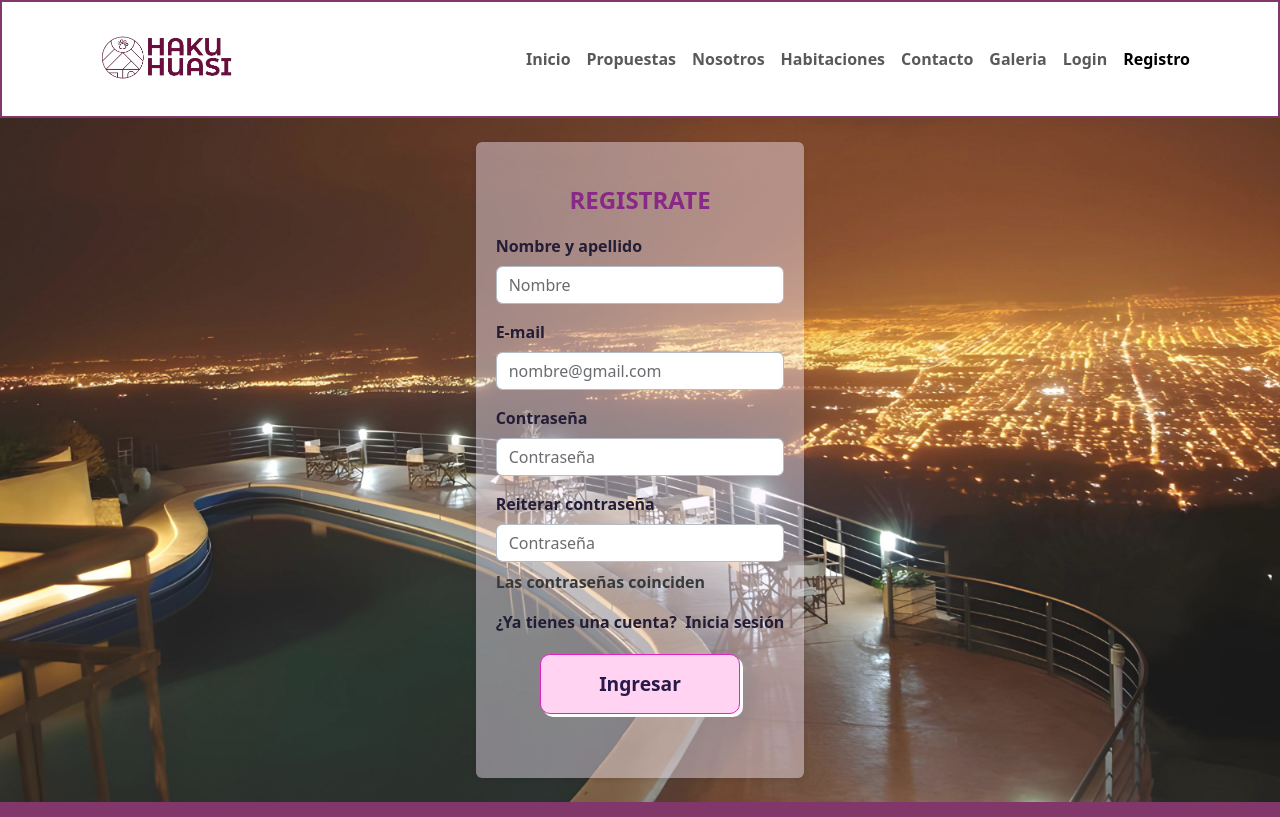
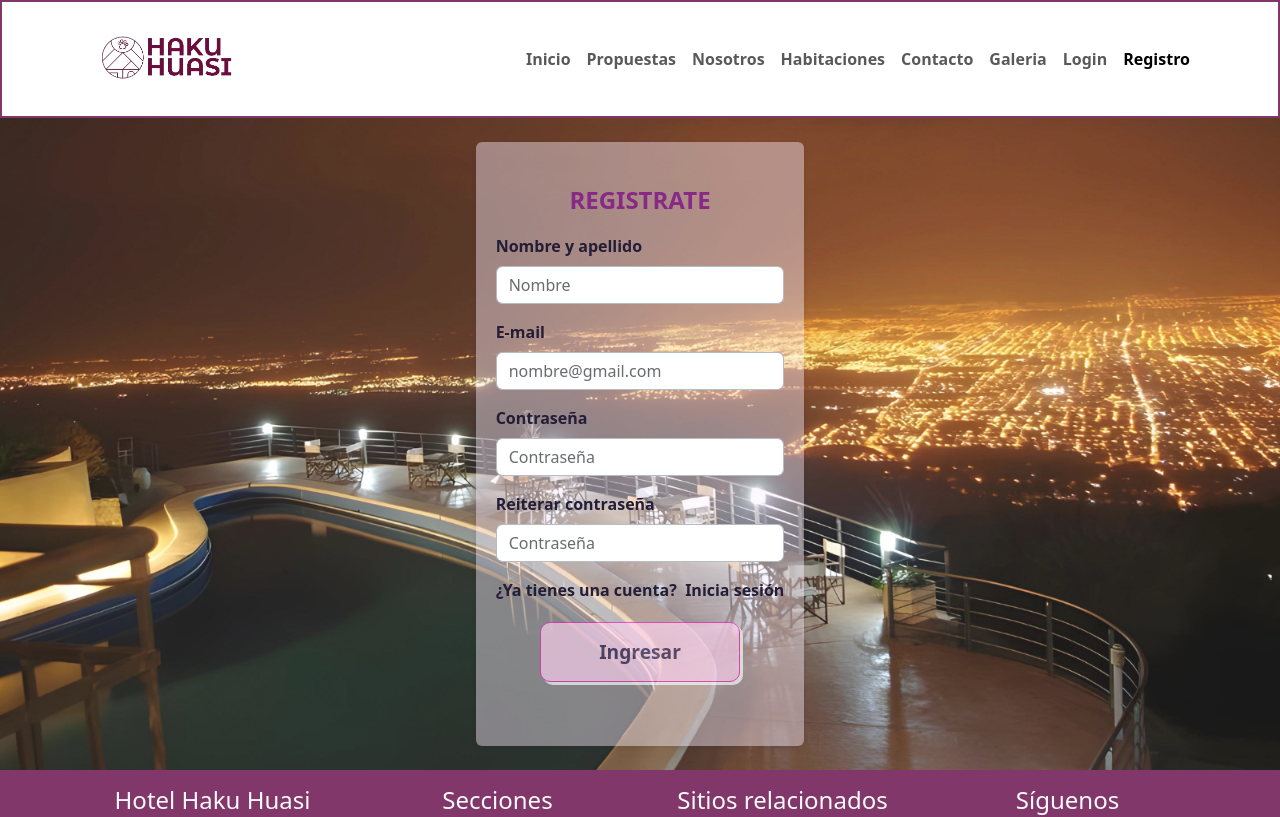
Before and after one commit to Pabmoy25/proyectoHotel-FrontEnd, a React (Vite) app: page /registro in a window 1280 px wide. Shown: the top 817 px of the page. Built offline with nearby package versions, Linux system fonts and the light colour scheme.

Commit message:
control para campos vacios

```diff
--- a/src/components/pages/Registro.jsx
+++ b/src/components/pages/Registro.jsx
@@ -202,8 +202,12 @@ const Registro = ({ editar, titulo }) => {
                       Las contraseñas no coinciden
                     </p>
                   ))
-                : ((validarPass = true),
-                  (<p className=" fw-bold">Las contraseñas coinciden</p>))}
+                : watch("password") === watch("passwordRepeat") && getValues("passwordRepeat")?
+                ((validarPass = true),
+                  (<p className=" fw-bold">Las contraseñas coinciden</p>))
+                :
+                 null
+               }
             </Form.Group>
           )}
           <div className="d-flex flex-row sub_title-registro ">
```
